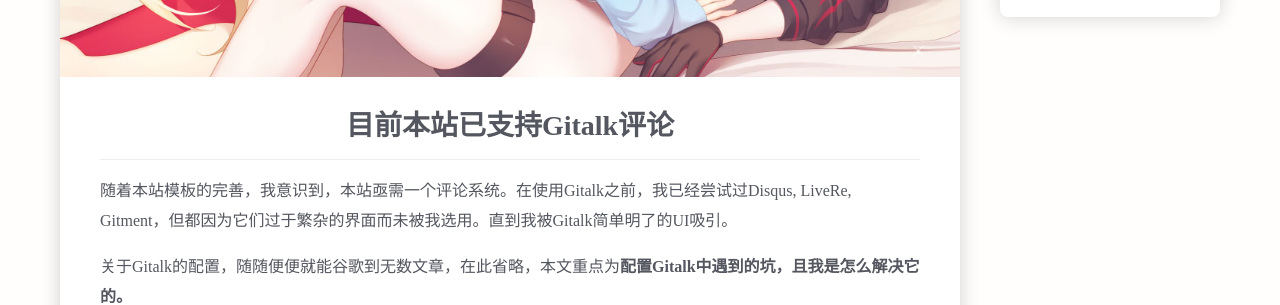
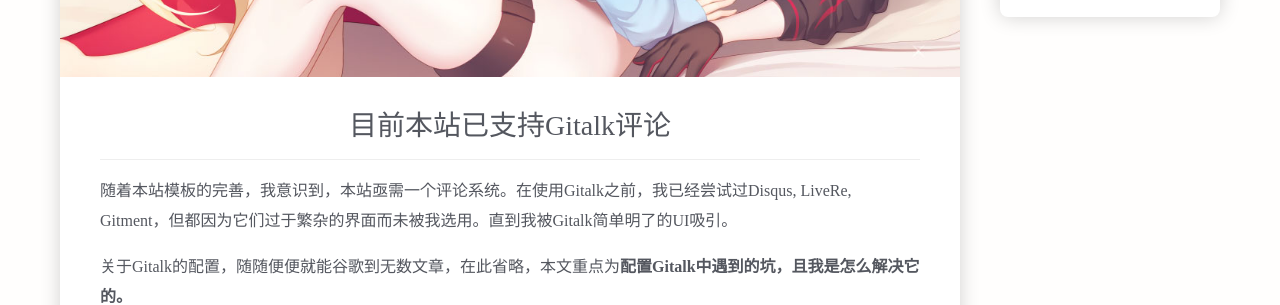
Before and after one commit to loveandrevolution/jawutzh.github.io, a Jekyll site: the page built from _posts/2019-11-24-目前本站已支持Gitalk评论.md, in a window 1280 px wide. Shown: the part 827-1132 px from the top of the page. Built offline with Jekyll 4.4.1, drawn with Linux system fonts in a browser that asks for light colours.

Commit message:
Update default.html

```diff
--- a/_layouts/default.html
+++ b/_layouts/default.html
@@ -99,10 +99,9 @@
 			}
 			.page-title{
 				text-align: center;
-				font-weight: bold;
+				font-weight: normal;
 				margin: 15px 0;
 				font-size: 28px;
-				color: #54575F;
 				line-height: 1em;
 				border-bottom: 1px solid #eee;
 				padding-bottom: 0.7em;
```
